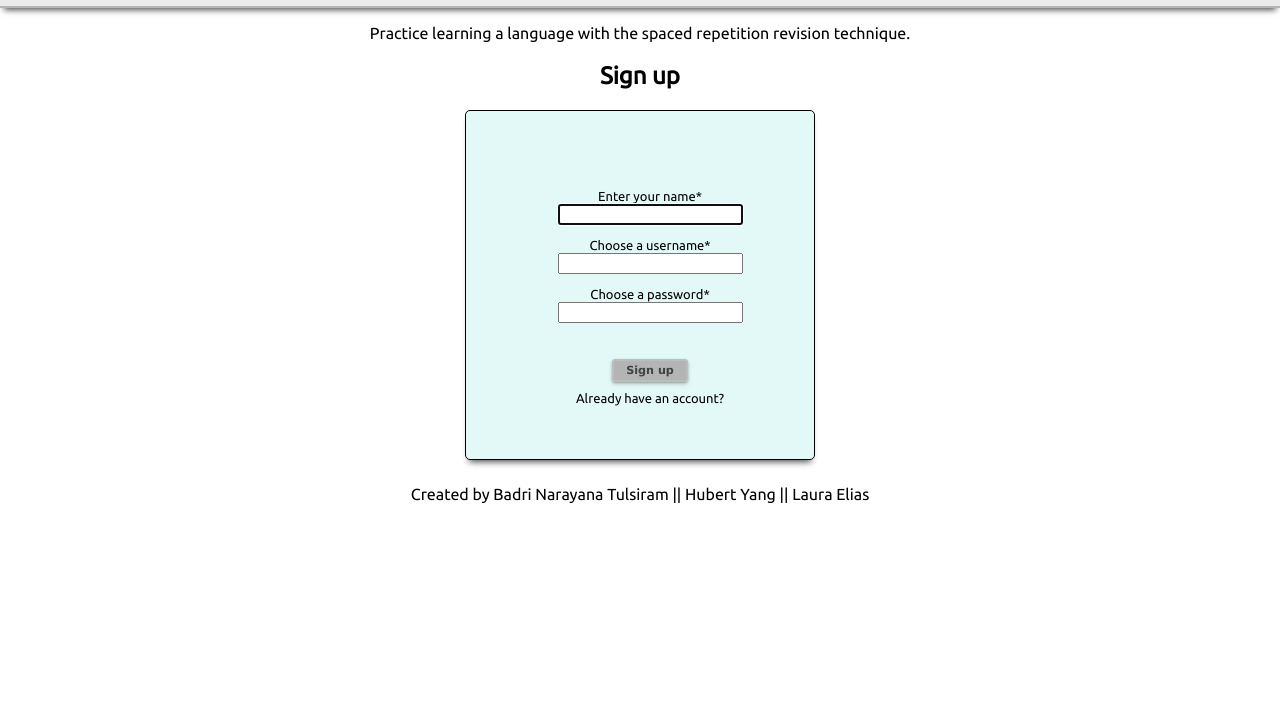
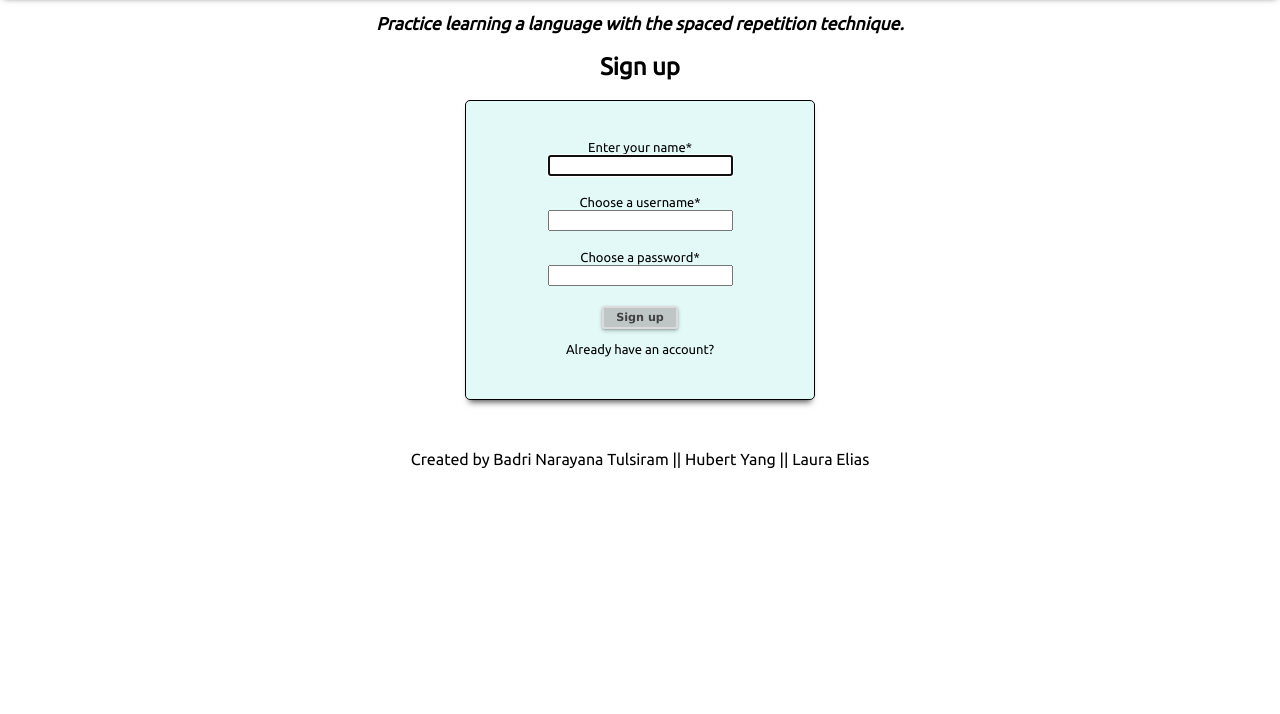
Before and after one commit to thinkful-ei-gecko/Badri-Hubert-Lauara-client, a React app: page /register in a window 1280 px wide. Shown: the part 86-800 px from the top of the page. Built offline with nearby package versions, Linux system fonts and the light colour scheme.

Commit message:
login form style tweaks

```diff
--- a/src/components/App/App.css
+++ b/src/components/App/App.css
@@ -5,3 +5,29 @@
 main {
     text-align: center;
 }
+.descriptionLine{
+    font-size: 1.1rem;
+    font-style: italic;
+    font-weight: 600;
+}
+.basicBtn {
+  font-family: 'Lucida Sans', 'Lucida Sans Regular', 'Lucida Grande', 'Lucida Sans Unicode', Geneva, Verdana, sans-serif;
+  color: rgb(65, 65, 65);
+  font-size: 0.7rem;
+  font-weight: 600;
+  background-color: rgba(167, 167, 167, 0.6);
+  border: 2px solid rgb(219, 219, 219);
+  border-radius: 3px;
+  box-shadow: 0 1px 2px 0 rgba(0, 0, 0, 0.2), 0 2px 4px 0 rgba(0, 0, 0, 0.2);
+  margin: 6px 12px;
+  text-align: center;
+  padding: 3px 12px;
+  cursor: pointer;
+}
+.basicBtn:hover {
+  box-shadow: 0 1px 3px 2px rgba(0, 0, 0, 0.25);
+}
+
+.basicBtn:active {
+  background-color: rgba(146, 146, 146, 0.3);
+}
--- a/src/components/Header/Header.css
+++ b/src/components/Header/Header.css
@@ -10,7 +10,7 @@
 header {
     display: flex;
     height: auto;
-    padding: 9px;
+    padding: 3px 9px;
     flex-direction: row;
     background-color:rgba(153, 152, 152, 0.2);
     border-bottom: 2px solid rgb(182, 182, 182);
--- a/src/components/LoginForm/LoginForm.css
+++ b/src/components/LoginForm/LoginForm.css
@@ -1,7 +1,7 @@
 .box {
     display: flex;
-    width: 350px;
-    height: 350px;
+    max-width: 350px;
+    height: 300px;
     margin-top: 50px;
     text-align: center;
     margin: auto;
@@ -9,39 +9,19 @@
     border-radius: 5px;
     background-color: rgba(147, 232, 224, 0.262);
     box-shadow: 0 6px 6px -4px rgb(80, 80, 80);
+    margin-bottom: 50px;
 }
 
 .LoginForm {
     padding: 25px;
     text-align: center;
-    margin-top: 100px;
-    margin-left: 50px;
+    margin: 30px auto;
 }
 
 .formItem {
-    padding: 5px;
+  padding: 5px;
+  margin-bottom: 6px;
 }
-
-.Button {
-  font-family: 'Lucida Sans', 'Lucida Sans Regular', 'Lucida Grande', 'Lucida Sans Unicode', Geneva, Verdana, sans-serif;
-  color: rgb(65, 65, 65);
-  font-size: 0.7rem;
-  font-weight: 600;
-  background-color: rgba(175, 175, 175, 0.9);
-  border: 2px solid rgb(189, 189, 189);
-  border-radius: 3px;
-  box-shadow: 0 1px 2px 0 rgba(0, 0, 0, 0.2), 0 2px 4px 0 rgba(0, 0, 0, 0.2);
-  margin: 6px 12px;
-  text-align: center;
-  padding: 3px 12px;
-  cursor: pointer;
+.formBox{
+  background-color: whitesmoke;
 }
-
-.Button:hover {
-    box-shadow: 0 1px 3px 2px rgba(0, 0, 0, 0.25);
-    background-color: lightgray;
-  }
-
-.Button:active {
-    background-color: rgba(146, 146, 146, 0.3);
-  }
--- a/src/components/LoginForm/LoginForm.js
+++ b/src/components/LoginForm/LoginForm.js
@@ -56,7 +56,7 @@ class LoginForm extends Component {
           <Label htmlFor='login-username-input'>
             Username {' '}
           </Label>
-          <Input
+          <Input className='formBox'
             ref={this.firstInput}
             id='login-username-input'
             name='username'
@@ -67,14 +67,14 @@ class LoginForm extends Component {
           <Label htmlFor='login-password-input'>
             Password {' '}
           </Label>
-          <Input
+          <Input className='formBox'
             id='login-password-input'
             name='password'
             type='password'
             required
           />
         </div>
-        <Button className='Button' type='submit'>
+        <Button className='basicBtn' type='submit'>
           Login
         </Button>
       </form>
--- a/src/components/RegistrationForm/RegistrationForm.css
+++ b/src/components/RegistrationForm/RegistrationForm.css
@@ -1,18 +1,22 @@
 .registration {
     padding: 25px;
     text-align: center;
-    margin-top: 45px;
-    margin-left: 20px;
+    margin: 6px auto;
 }
-
+.formFooter{
+  margin: 9px;
+}
 .already {
+    font-size: 1rem;
+    line-height: 1.8rem;
+    font-weight: 500;
     text-decoration: none;
     color: black;
     font-size: small;
 }
 
 .already:hover {
-    color: green;
+    color: rgb(31, 177, 31);
 }
 
 Label {
--- a/src/components/RegistrationForm/RegistrationForm.js
+++ b/src/components/RegistrationForm/RegistrationForm.js
@@ -50,7 +50,7 @@ class RegistrationForm extends Component {
         <div className='formItem'>
           <Label htmlFor='registration-name-input'>
             Enter your name<Required />
-          </Label>
+          </Label><br/>
           <Input
             ref={this.firstInput}
             id='registration-name-input'
@@ -79,8 +79,8 @@ class RegistrationForm extends Component {
             required
           />
         </div>
-        <footer>
-          <Button type='submit' className='Button'>
+        <footer className='formFooter'>
+          <Button type='submit' className='basicBtn'>
             Sign up
           </Button>
           {' '}
--- a/src/routes/RegistrationRoute/RegistrationRoute.js
+++ b/src/routes/RegistrationRoute/RegistrationRoute.js
@@ -16,8 +16,8 @@ class RegistrationRoute extends Component {
   render() {
     return (
       <section>
-        <p>
-          Practice learning a language with the spaced repetition revision technique.
+        <p className='descriptionLine'>
+          Practice learning a language with the spaced repetition technique.
         </p>
         <h2>Sign up</h2>
         <RegistrationForm
```
